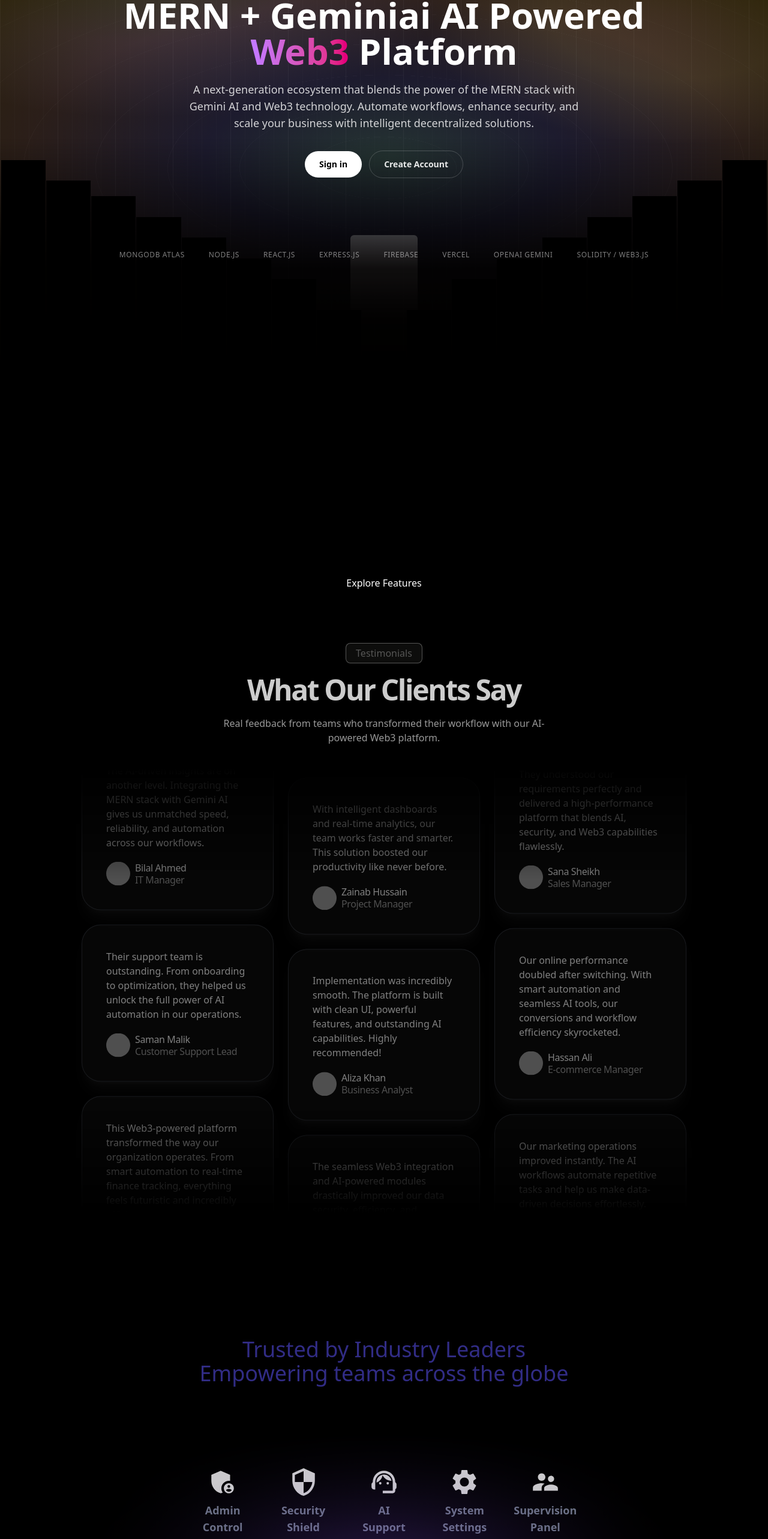
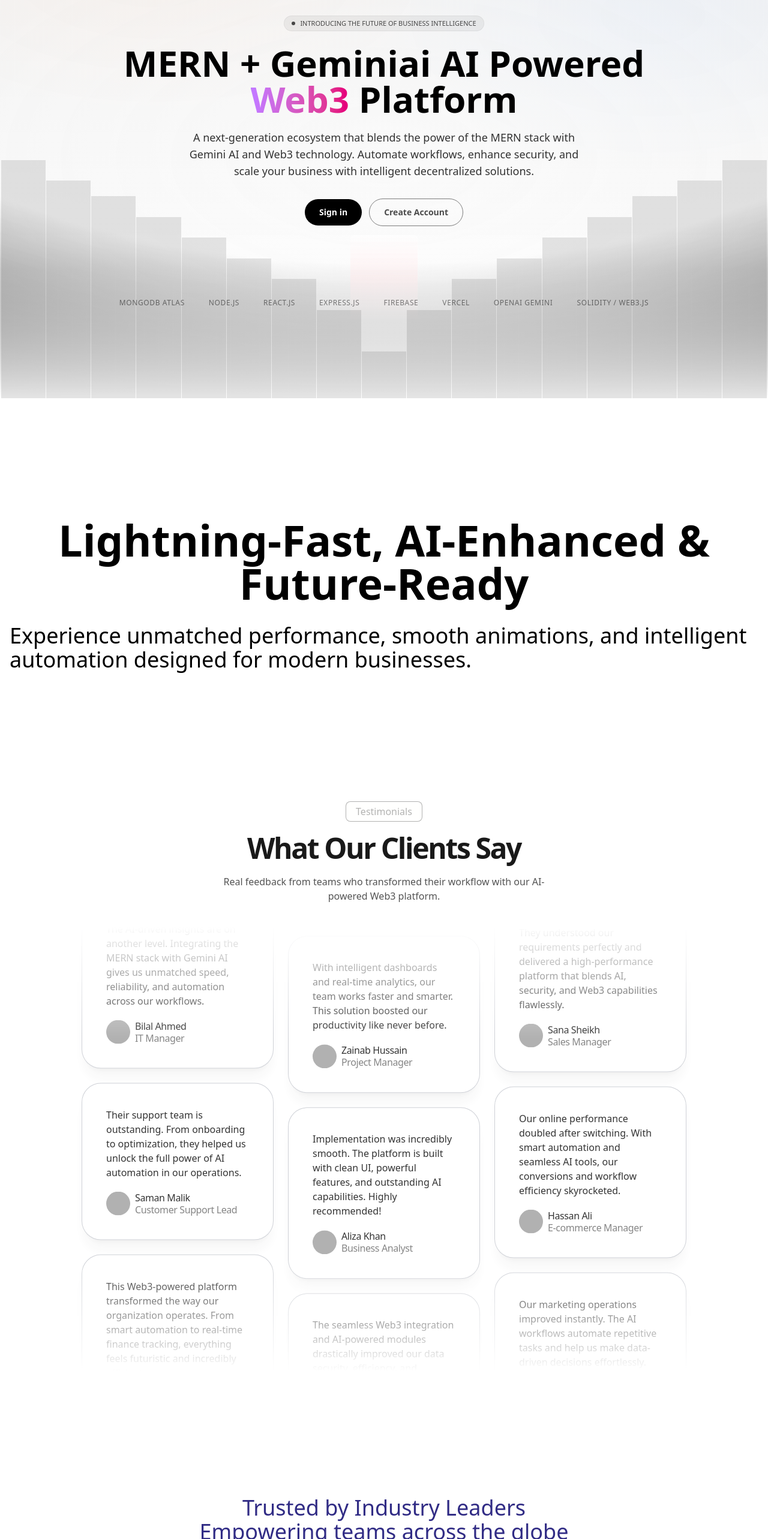
Before and after one commit to Bantyn/mern_frontend, a React (Vite) app: page / in a window 1280 px wide. Shown: the part 136-2702 px from the top of the page at 60% size. Built offline with nearby package versions, Linux system fonts and the light colour scheme; grey boxes are pictures that could not be loaded.

Commit message:
Sun And Moon Mode Improved

```diff
--- a/index.html
+++ b/index.html
@@ -6,15 +6,11 @@
     <meta name="viewport" content="width=device-width, initial-scale=1.0" />
     <title>frontend</title>
   </head>
-  <body>
+  <body class="bg-white dark:bg-black transition-all duration-500">
     <style>
-      body {
-        margin: 0;
-        padding: 0;
-        background: #000;
-      }
+
     </style>
-    <div id="root" class="bg-black"></div>
+    <div id="root"></div>
     <script type="module" src="/src/main.jsx"></script>
   </body>
 </html>
--- a/src/App.jsx
+++ b/src/App.jsx
@@ -27,6 +27,7 @@
 
 function App() {
   return (
+
     <Routes>
       <Route path="/forgot-password" element={<ForgotPassword />} />
       <Route path="/verify-otp" element={<VerifyOtp />} />
--- a/src/Layouts/ClientLayout.jsx
+++ b/src/Layouts/ClientLayout.jsx
@@ -7,7 +7,7 @@
   return (
     <>
       <Navbar />
-      <div className="min-h-screen bg-black">
+      <div className="min-h-scree bg-white dark:bg-black transition-all duration-500">
         <Outlet />
       </div>
       <Footer />
--- a/src/components/ui/testominals/testimonials-columns-1.jsx
+++ b/src/components/ui/testominals/testimonials-columns-1.jsx
@@ -121,7 +121,7 @@
           <React.Fragment key={index}>
             {testimonials.map(({ text, image, name, role }, i) => (
               <div
-                className="p-10 text-white bg-white/5 hover:bg-white/10 hover:scale-[1.05] opacity-50 hover:opacity-100 transition-all duration-300 shadow-white/5 rounded-4xl border border-gray-500/40 shadow-xl shadow-primary/10 max-w-xs w-full"
+                className="p-10 text-black dark:text-white bg-white/5 dark:hover:bg-white/10 hover:bg-black/5 hover:scale-[1.05] opacity-80 hover:opacity-100 transition-all duration-300 dark:shadow-white/5 shadow-black/5 rounded-4xl border border-gray-500/40 shadow-xl shadow-primary/10 max-w-xs w-full"
                 key={i}
               >
                 <div>{text}</div>
--- a/src/index.css
+++ b/src/index.css
@@ -62,3 +62,7 @@
   /* scrollbar-color: #b1b1b1 #092041; */
   /* scroll-behavior:smooth; */
 }
+/* *::selection{ */
+  /* background: #092041; */
+  /* color: white; */
+/* } */
--- a/src/pages/LandingPage.jsx
+++ b/src/pages/LandingPage.jsx
@@ -60,7 +60,6 @@
   },
 ];
 
-
 const firstColumn = testimonials.slice(0, 3);
 const secondColumn = testimonials.slice(3, 6);
 const thirdColumn = testimonials.slice(6, 9);
@@ -71,7 +70,7 @@
   MdSettings,
   MdSupervisorAccount,
   MdVerifiedUser,
-  MdSupportAgent
+  MdSupportAgent,
 } from "react-icons/md";
 import { section } from "framer-motion/client";
 
@@ -88,21 +87,39 @@
 
   return (
     <>
-      <section className="relative isolate h-screen overflow-hidden bg-black text-white">
+      <section className="relative pt-20 isolate h-screen overflow-hidden bg-white/90 dark:bg-black text-black dark:text-white transition-all duration-500">
         {/* Background gradients */}
         <div
           aria-hidden
-          className="absolute inset-0 -z-30"
+          className="absolute inset-0 -z-30 transition-all duration-500"
+          style={{
+            backgroundImage: [
+              // Soft center glow
+              "radial-gradient(60% 50% at 50% 50%, rgba(255,255,255,0.35), rgba(245,245,245,0.00))",
+
+              // Left-side subtle warm glow
+              "radial-gradient(55% 45% at 20% 10%, rgba(255,228,210,0.20), transparent 70%)",
+
+              // Right-side cool soft glow
+              "radial-gradient(55% 50% at 85% 20%, rgba(205,225,255,0.18), transparent 65%)",
+
+              // Soft depth fade
+              "linear-gradient(to bottom, rgba(0,0,0,0.06), rgba(0,0,0,0))",
+            ].join(","),
+          }}
+        />
+
+        {/* 🌙 Dark Mode override */}
+        <div
+          className="absolute inset-0 -z-20 hidden dark:block transition-all duration-500"
           style={{
             backgroundImage: [
               "radial-gradient(70% 50% at 50% 50%, rgba(170,240,230,0.22), rgba(160,150,255,0.18), rgba(255,180,150,0.17), rgba(50,40,10,0.85))",
               "radial-gradient(60% 45% at 18% 10%, rgba(130,220,210,0.18), rgba(190,170,255,0.12), transparent 70%)",
               "radial-gradient(55% 45% at 88% 20%, rgba(255,190,170,0.14), rgba(240,220,120,0.12), transparent 60%)",
-    "linear-gradient(to bottom, rgba(0,0,0,0.32), transparent 40%)"
+              "linear-gradient(to bottom, rgba(0,0,0,0.32), transparent 40%)",
             ].join(","),
           }}
-
-
         />
 
         <div className="absolute inset-0 -z-20 bg-[radial-gradient(140%_120%_at_50%_0%,transparent_60%,rgba(0,0,0,0.85))]" />
@@ -123,8 +140,8 @@
         {/* HERO TEXT */}
         <div className="relative z-10 mx-auto max-w-5xl text-center px-6 py-20">
           <div className={`${isMounted ? "animate-fadeInUp" : "opacity-0"}`}>
-            <span className="inline-flex items-center gap-2 rounded-full bg-white/5 px-3 py-1 text-[11px] uppercase text-white/70 ring-1 ring-white/10 backdrop-blur">
-              <span className="h-1.5 w-1.5 rounded-full bg-white/70"></span>
+            <span className="inline-flex items-center gap-2 rounded-full bg-black/5 dark:bg-white/5 px-3 py-1 text-[11px] uppercase text-black/70 dark:text-white/70 ring-1 ring-black/10 dark:ring-white/10 backdrop-blur">
+              <span className="h-1.5 w-1.5 rounded-full bg-black/70 dark:bg-white/70 "></span>
               Introducing the Future of Business Intelligence
             </span>
 
@@ -145,10 +162,12 @@
               style={{ animationDelay: "300ms" }}
               className={`${
                 isMounted ? "animate-fadeInUp" : "opacity-0"
-              } mx-auto mt-5 max-w-2xl text-white/80 md:text-lg`}
+              } mx-auto mt-5 max-w-2xl text-black/80 md:text-lg dark:text-white/80`}
             >
-              A next-generation ecosystem that blends the power of the MERN stack with Gemini AI and Web3 technology.
-Automate workflows, enhance security, and scale your business with intelligent decentralized solutions.
+              A next-generation ecosystem that blends the power of the MERN
+              stack with Gemini AI and Web3 technology. Automate workflows,
+              enhance security, and scale your business with intelligent
+              decentralized solutions.
             </p>
 
             <div
@@ -159,13 +178,13 @@
             >
               <Link
                 to="/login"
-                className="rounded-full bg-white px-6 py-3 text-sm font-semibold text-black hover:bg-white/90"
+                className="dark:text-black/80 dark:bg-white/80 rounded-full bg-black px-6 py-3 text-sm font-semibold text-white hover:bg-black/20 hover:text-black transition-all duration-350"
               >
                 Sign in
               </Link>
               <Link
                 to="/signup"
-                className="rounded-full border border-white/20 px-6 py-3 text-sm font-semibold text-white/90 hover:border-white/40"
+                className="rounded-full border border-black/50 dark:border-white/40 px-6 py-3 text-sm font-semibold  text-black/70 dark:text-white/80 hover:bg-black/90 dark:hover:bg-white/90 dark:hover:text-black transition-all duration-350 hover:text-white "
               >
                 Create Account
               </Link>
@@ -188,7 +207,7 @@
             ].map((brand) => (
               <div
                 key={brand}
-                className="text-xs uppercase tracking-wider text-white/70"
+                className="text-xs uppercase tracking-wider text-black/70 dark:text-white/70"
               >
                 {brand}
               </div>
@@ -201,13 +220,13 @@
 
         {/* PILLARS */}
         <div className="pointer-events-none absolute inset-x-0 bottom-0 z-0 h-[54vh]">
-          <div className="absolute inset-0 bg-gradient-to-t from-black via-black/90 to-transparent"></div>
+          <div className="absolute inset-0 bg-gradient-to-t from-white via-white/10 dark:from-black dark:via-black/70 to-transparent"></div>
 
           <div className="absolute inset-x-0 bottom-0 flex h-full items-end gap-px px-[2px]">
             {pillars.map((h, i) => (
               <div
                 key={i}
-                className="flex-1 bg-black transition-all duration-[1000ms]"
+                className="flex-1 bg-black/10 dark:bg-black dark:hover:bg-black transition-all duration-[1000ms]"
                 style={{
                   height: isMounted ? `${h}%` : "0%",
                   transitionDelay: `${
@@ -220,7 +239,7 @@
         </div>
       </section>
 
-      <section>
+      <section className="bg-white/90 dark:bg-black text-black dark:text-white transition-all duration-500">
         <motion.div
           initial={{ opacity: 0.0, y: 40 }}
           whileInView={{ opacity: 1, y: 0 }}
@@ -229,24 +248,24 @@
             duration: 0.8,
             ease: "easeInOut",
           }}
-          className="relative flex flex-col gap-4 items-center justify-center px-4"
+          className="relative flex flex-col mt-50 gap-4 items-center justify-center px-4"
         >
-          <div className="text-3xl md:text-7xl font-bold dark:text-white text-center">
+          <div className="text-3xl md:text-7xl font-bold  dark:text-white text-center">
             Lightning-Fast, AI-Enhanced & Future-Ready
           </div>
           <div className="font-extralight text-base md:text-4xl dark:text-neutral-200 py-4">
-            Experience unmatched performance, smooth animations, and intelligent automation designed for modern businesses.
+            Experience unmatched performance, smooth animations, and intelligent
+            automation designed for modern businesses.
           </div>
 
-          <button className="bg-black dark:bg-white rounded-full w-fit text-white dark:text-black px-4 py-2">
+          {/* <button className="bg-black dark:bg-white rounded-full w-fit text-white dark:text-black px-4 py-2">
             Explore Features
-          </button>
+          </button> */}
         </motion.div>
       </section>
 
       {/* Testimonial */}
-      <section>
-        <section className="bg-background my-20 relative">
+      <section className="bg-background my-20 relative  bg-white/90 dark:bg-black text-black dark:text-white transition-all duration-500">
         <div className="container z-10 mx-auto">
           <motion.div
             initial={{ opacity: 0.0, y: 40 }}
@@ -260,14 +279,17 @@
             className="flex flex-col items-center justify-center max-w-[540px] mx-auto"
           >
             <div className="flex justify-center">
-                <div className="border py-1 px-4 rounded-lg text-white/30 bg-amber-50/5 hover:text-white transition-all ease-in-out duration-150 hover:scale-105">Testimonials</div>
+              <div className="border py-1 px-4 mt-30 rounded-lg dark:text-white/50  dark:hover:text-white/80 text-black/30 bg-amber-50/5 hover:text-black transition-all ease-in-out duration-150 hover:scale-105">
+                Testimonials
+              </div>
             </div>
 
-              <h2 className="text-white/80 text-xl sm:text-2xl md:text-3xl lg:text-4xl xl:text-5xl font-bold tracking-tighter mt-5">
+            <h2 className="text-black/90 text-xl dark:text-white/80 sm:text-2xl md:text-3xl lg:text-4xl xl:text-5xl font-bold tracking-tighter mt-5">
               What Our Clients Say
             </h2>
-              <p className="text-white/80 text-center mt-5 opacity-75">
-                Real feedback from teams who transformed their workflow with our AI-powered Web3 platform.
+            <p className="text-black/90 text-center mt-5 opacity-75 dark:text-white/75">
+              Real feedback from teams who transformed their workflow with our
+              AI-powered Web3 platform.
             </p>
           </motion.div>
 
@@ -285,7 +307,6 @@
             />
           </div>
         </div>
-        </section>
       </section>
 
       {/* Last Part */}
@@ -310,7 +331,8 @@
               </span>
             </motion.div>
 
-            <motion.div initial={{ opacity: 0.0, y: 40 }}
+            <motion.div
+              initial={{ opacity: 0.0, y: 40 }}
               whileInView={{ opacity: 1, y: 0 }}
               transition={{
                 duration: 0.8,
@@ -318,60 +340,62 @@
                 ease: "easeInOut",
               }}
               viewport={{ once: true }}
-              className="mt-34 -mb-70 grid grid-cols-5 text-zinc-900 text-center dark:text-white z-20">
+              className="mt-34 -mb-70 grid grid-cols-5 text-zinc-900 text-center dark:text-white z-20"
+            >
               <div className="flex flex-col items-center  gap-2">
                 <MdAdminPanelSettings
-                  size={50}
-                  className="text-white/80 hover:text-purple-400 transition-colors"
+                  size={40}
+                  className="text-black/80 dark:text-white/80 hover:text-purple-400"
                 />
-                <span className="text-lg font-extrabold text-gray-500 hover:text-white ">
+                <span className="text-sm hover:text-black/80 font-extrabold text-gray-500 dark:hover:text-white ">
                   Admin <br /> Control
                 </span>
               </div>
 
               <div className="flex flex-col items-center  gap-2">
                 <MdSecurity
-                  size={50}
-                  className="text-white/80 hover:text-purple-400 transition-colors"
+                  size={40}
+                  className="text-black/80 dark:text-white/80 hover:text-purple-400"
                 />
-                <span className="text-lg font-extrabold text-gray-500 hover:text-white ">
+                <span className="text-sm hover:text-black/80 font-extrabold text-gray-500 dark:hover:text-white ">
                   Security <br /> Shield
                 </span>
               </div>
               <div className="flex flex-col items-center gap-2">
                 <MdSupportAgent
-                  size={50}
-                  className="text-white/80 hover:text-purple-400 transition-colors"
+                  size={40}
+                  className="text-black/80 dark:text-white/80 hover:text-purple-400"
                 />
-                <span className="text-lg font-extrabold  text-gray-500 hover:text-white ">
-                  AI <br />Support
+                <span className="text-sm hover:text-black/80 font-extrabold  text-gray-500 dark:hover:text-white ">
+                  AI <br />
+                  Support
                 </span>
               </div>
               <div className="flex flex-col items-center gap-2">
                 <MdSettings
-                  size={50}
-                  className="text-white/80 hover:text-purple-400 transition-colors"
+                  size={40}
+                  className="text-black/80 dark:text-white/80 hover:text-purple-400"
                 />
-                <span className="text-lg font-extrabold text-gray-500 hover:text-white ">
-                  System <br />Settings
+                <span className="text-sm hover:text-black/80 font-extrabold text-gray-500 dark:hover:text-white ">
+                  System <br />
+                  Settings
                 </span>
               </div>
 
               <div className="flex flex-col items-center gap-2">
                 <MdSupervisorAccount
-                  size={50}
-                  className="text-white/80 hover:text-purple-400 transition-colors"
+                  size={40}
+                  className="text-black/80 dark:text-white/80 hover:text-purple-400"
                 />
-                <span className="text-lg font-extrabold text-gray-500 hover:text-white ">
+                <span className="text-sm hover:text-black/80 font-extrabold text-gray-500 dark:hover:text-white ">
                   Supervision Panel
                 </span>
               </div>
-
             </motion.div>
           </div>
         </div>
 
-        < motion.div
+        <motion.div
           initial={{ opacity: 0.0, y: 50 }}
           whileInView={{ opacity: 1, y: -40 }}
           transition={{
@@ -380,7 +404,8 @@
             ease: "easeInOut",
           }}
           viewport={{ once: true }}
-          className="relative mt-32  h-100 w-full overflow-hidden [mask-image:radial-gradient(50%_50%,white,transparent)]">
+          className="relative mt-32  h-100 w-full overflow-hidden [mask-image:radial-gradient(50%_50%,white,transparent)]"
+        >
           <div className="absolute inset-0 before:absolute before:inset-0 before:bg-[radial-gradient(circle_at_bottom_center,#8350e8,transparent_70%)] before:opacity-40" />
           <div className="absolute -left-1/2 top-1/2 aspect-[1/0.7] z-10 w-[200%] rounded-[100%] border-t border-zinc-900/20 dark:border-white/20 bg-white dark:bg-zinc-900" />
         </motion.div>
```
Also changed, not shown: src/components/Footer.jsx (+6 -6 lines), src/components/Navbar.jsx (+10 -10 lines), src/pages/ContactPage.jsx (+28 -16 lines), tailwind.config.js (added, +12 -0 lines). Lines whose indentation alone changed are shown as unchanged.
